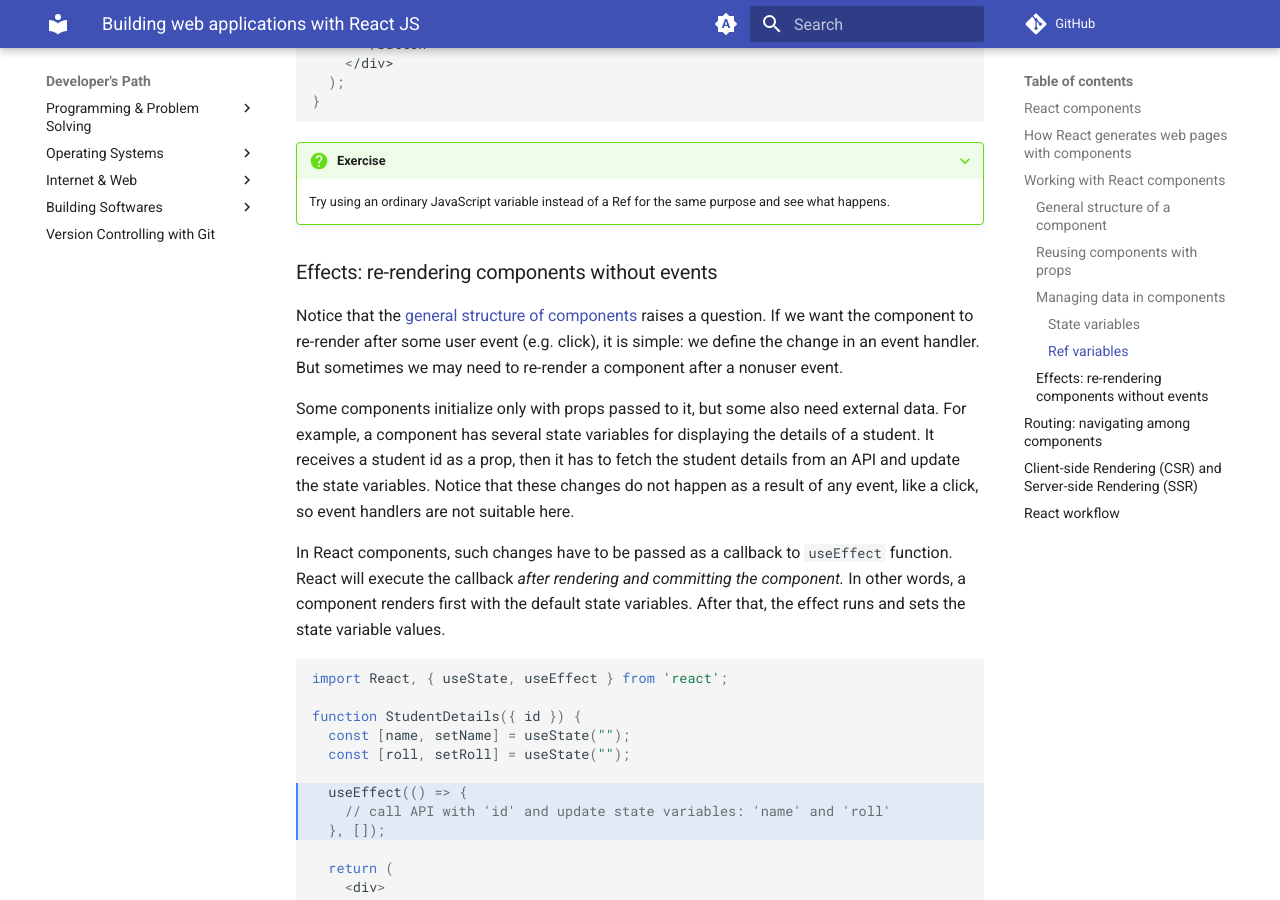
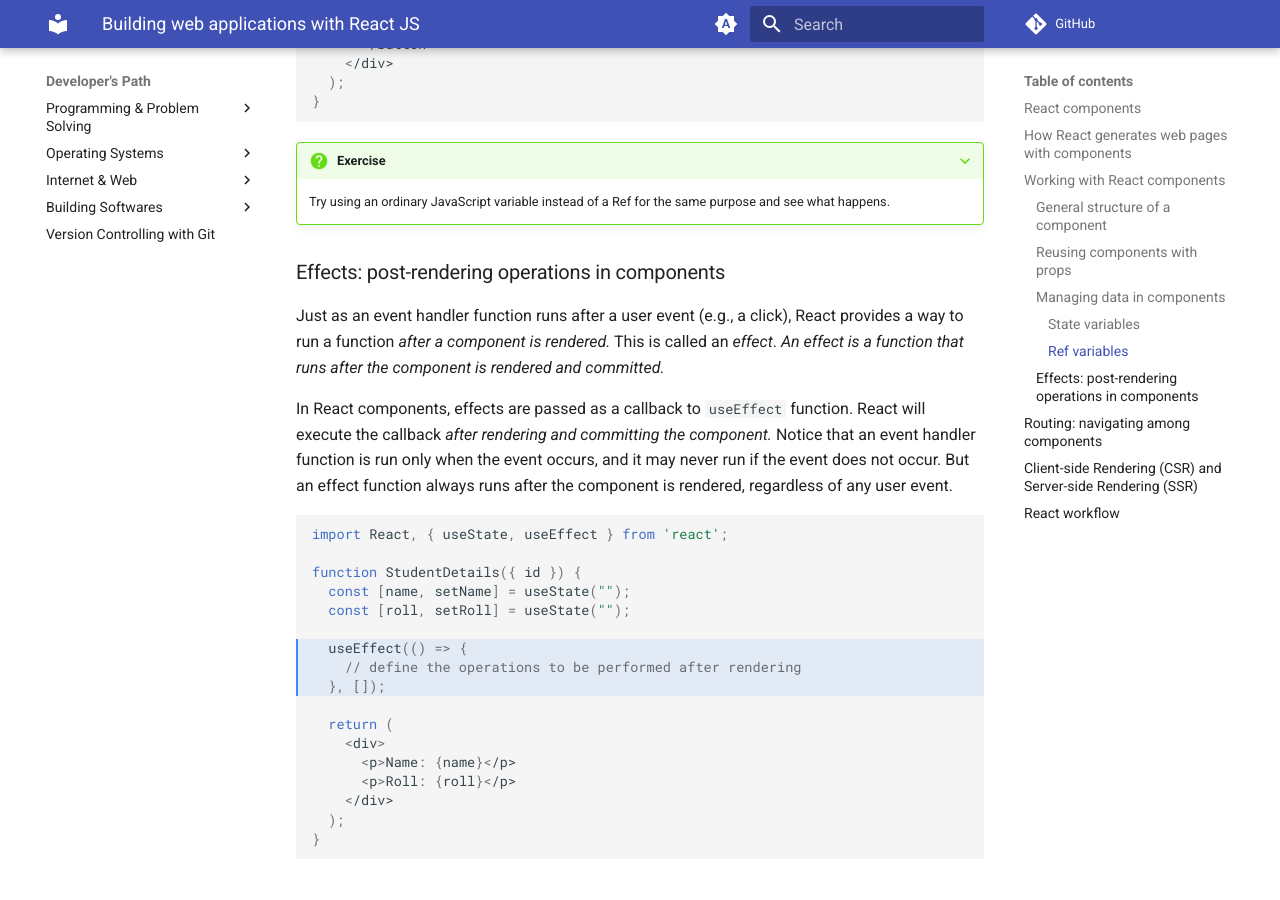
Before and after one commit to gharials/dev-path, an MkDocs documentation site: the page built from docs/building-softwares/react-js.md, in a window 1280 px wide and 900 px high, scrolled down 4173 px. Built offline with MkDocs 1.6.1 and Material for MkDocs 9.7.7, drawn with Linux system fonts in a browser that asks for light colours; comment, search, counter and statistics services are not loaded.

Commit message:
'react-js': updated effects section.

````diff
--- a/docs/building-softwares/react-js.md
+++ b/docs/building-softwares/react-js.md
@@ -154,13 +154,11 @@ function Timer() {
 ???+ question "Exercise"
     Try using an ordinary JavaScript variable instead of a Ref for the same purpose and see what happens.
 
-### Effects: re-rendering components without events
+### Effects: post-rendering operations in components
 
-Notice that the [general structure of components](#general-structure-of-a-component) raises a question. If we want the component to re-render after some user event (e.g. click), it is simple: we define the change in an event handler. But sometimes we may need to re-render a component after a nonuser event.
+Just as an event handler function runs after a user event (e.g., a click), React provides a way to run a function _after a component is rendered._ This is called an _effect_. _An effect is a function that runs after the component is rendered and committed._
 
-Some components initialize only with props passed to it, but some also need external data. For example, a component has several state variables for displaying the details of a student. It receives a student id as a prop, then it has to fetch the student details from an API and update the state variables. Notice that these changes do not happen as a result of any event, like a click, so event handlers are not suitable here.
-
-In React components, such changes have to be passed as a callback to `useEffect` function. React will execute the callback _after rendering and committing the component._ In other words, a component renders first with the default state variables. After that, the effect runs and sets the state variable values.
+In React components, effects are passed as a callback to `useEffect` function. React will execute the callback _after rendering and committing the component._ Notice that an event handler function is run only when the event occurs, and it may never run if the event does not occur. But an effect function always runs after the component is rendered, regardless of any user event.
 
 ```javascript hl_lines="7-9"
 import React, { useState, useEffect } from 'react';
@@ -170,7 +168,7 @@ function StudentDetails({ id }) {
   const [roll, setRoll] = useState("");
 
   useEffect(() => {
-    // call API with 'id' and update state variables: 'name' and 'roll'
+    // define the operations to be performed after rendering
   }, []);
 
   return (
````
